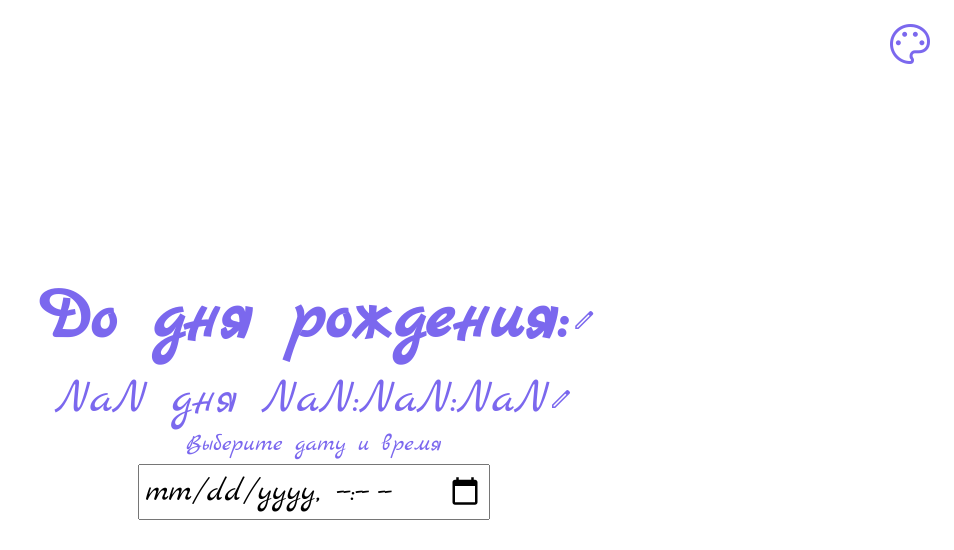
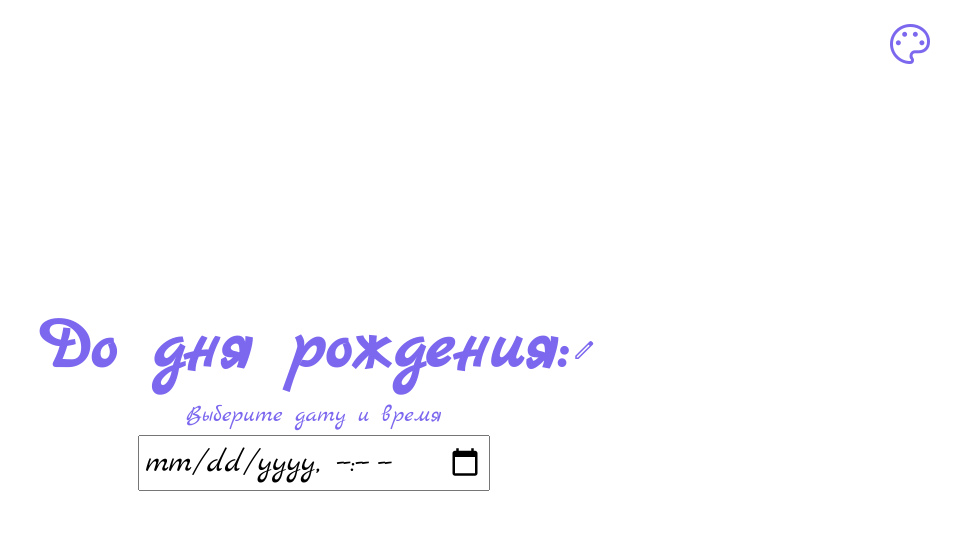
Before and after one commit to NMakarevich/birth-date-countdown, an Angular app: page / in a window 1280 px wide. Shown: the top 550 px of the page, without its empty margins (326-1280 px from the left). Built offline with nearby package versions, Linux system fonts and the light colour scheme.

Commit message:
refactor: hide countdown when date undefined

```diff
--- a/src/app/components/countdown/countdown.component.html
+++ b/src/app/components/countdown/countdown.component.html
@@ -10,7 +10,7 @@
       <span class='material-symbols-outlined' (click)='toggleEditMode()'>edit_off</span>
     </div>
   </div>
-  <div class='countdown'>
+  <div *ngIf='date' class='countdown'>
     <p>{{countdown}}</p>
     <div (click)='openDateInput()'>
       <span *ngIf='!openedDateInput' class="material-symbols-outlined">
```
